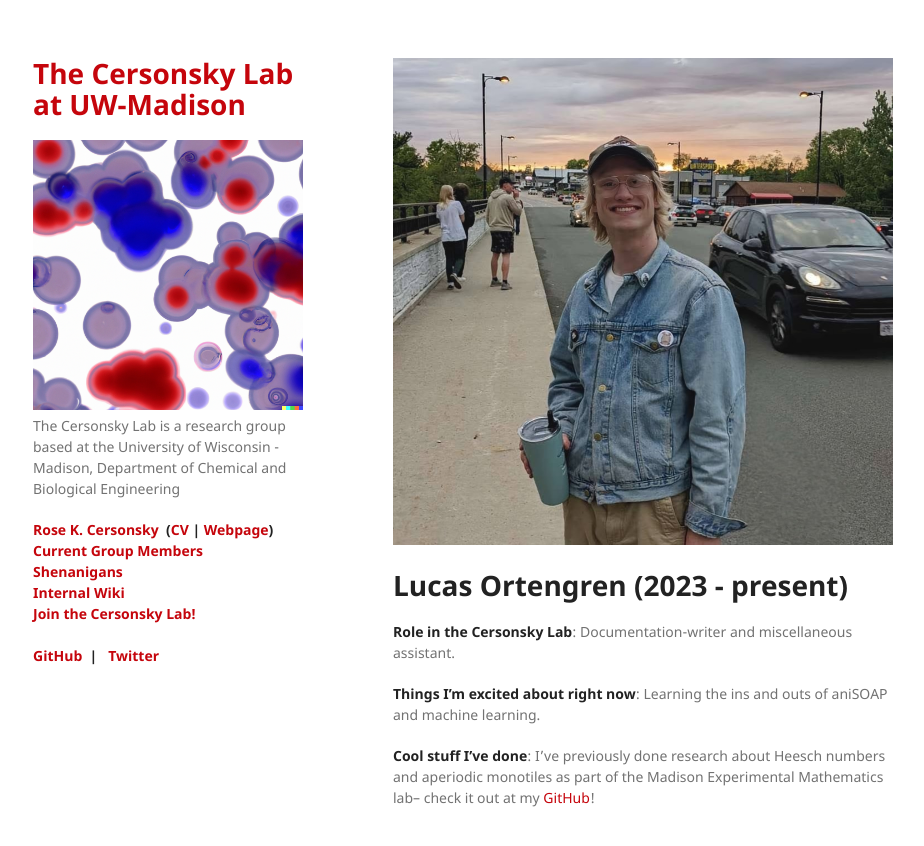
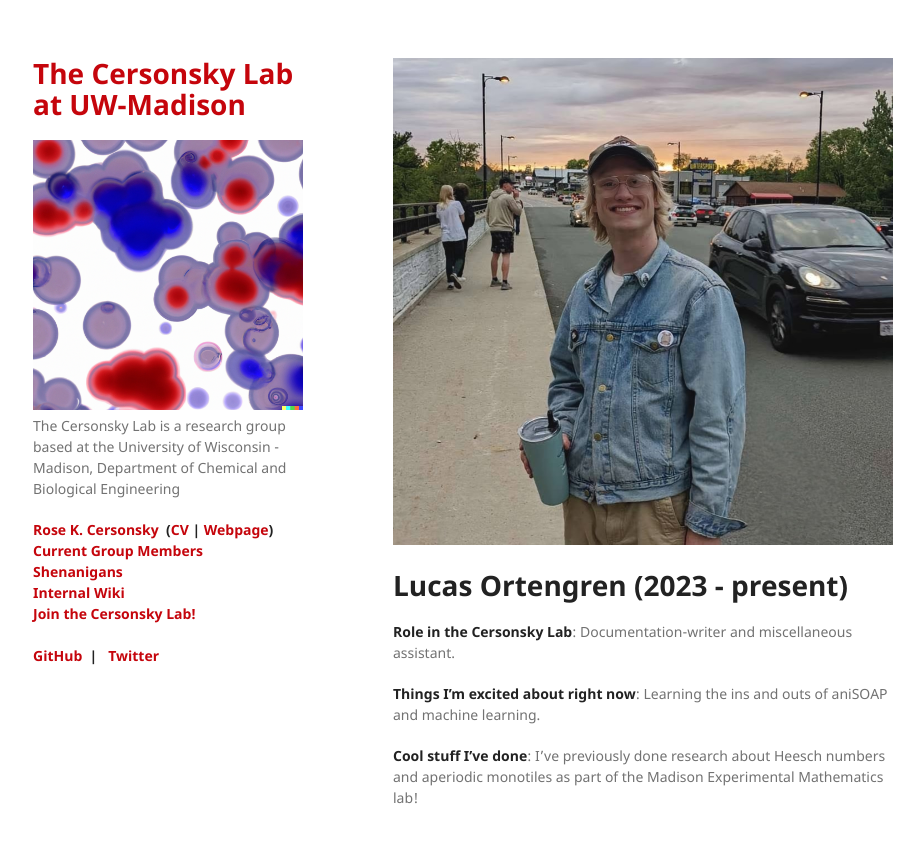
Before and after one commit to trysmiles/website, a Jekyll site: the page built from members/lucas_ortengren.md, in a window 1280 px wide. Shown: the top 846 px of the page, without its empty margins (177-1101 px from the left). Built offline with Jekyll 4.4.1, drawn with Linux system fonts in a browser that asks for light colours.

```diff
--- a/members/lucas_ortengren.md
+++ b/members/lucas_ortengren.md
@@ -17,7 +17,7 @@
 <!-- Ultimately, we'll use this section to
      include papers and talks, and contributions
      But for now put whatever you want -->
-**Cool stuff I've done**: I've previously done research about Heesch numbers and aperiodic monotiles as part of the Madison Experimental Mathematics lab-- check it out at my [GitHub](https://github.com/ortengren)!
+**Cool stuff I've done**: I've previously done research about Heesch numbers and aperiodic monotiles as part of the Madison Experimental Mathematics lab!
 
 <!-- If you have photos you would like to exhibit,
      save them as `/assets/member_images/your_name_photo_#.png`
```
